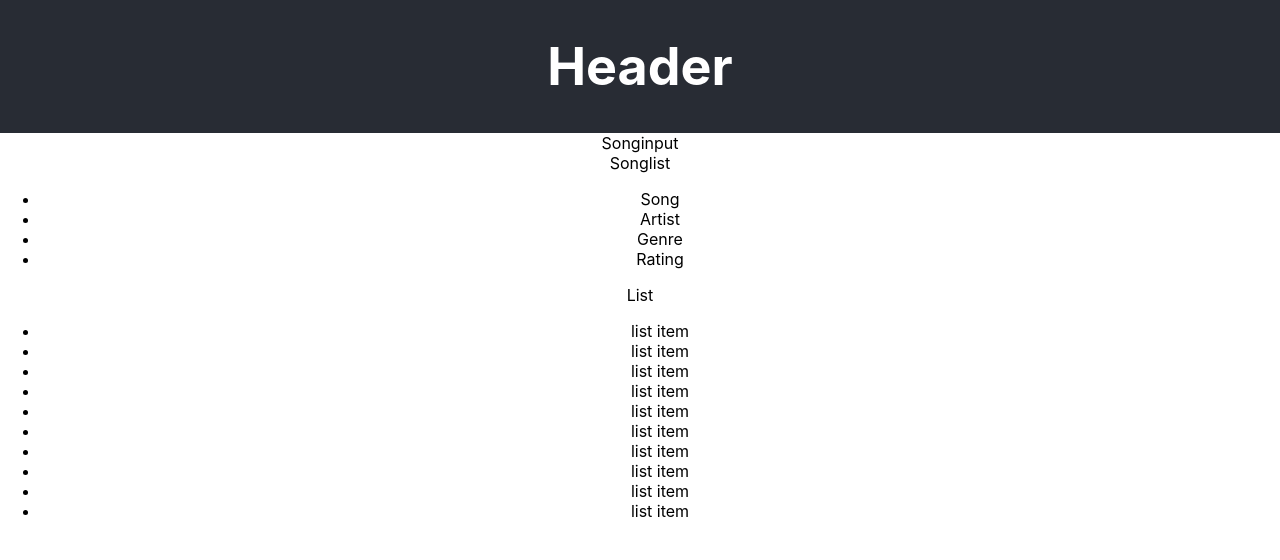
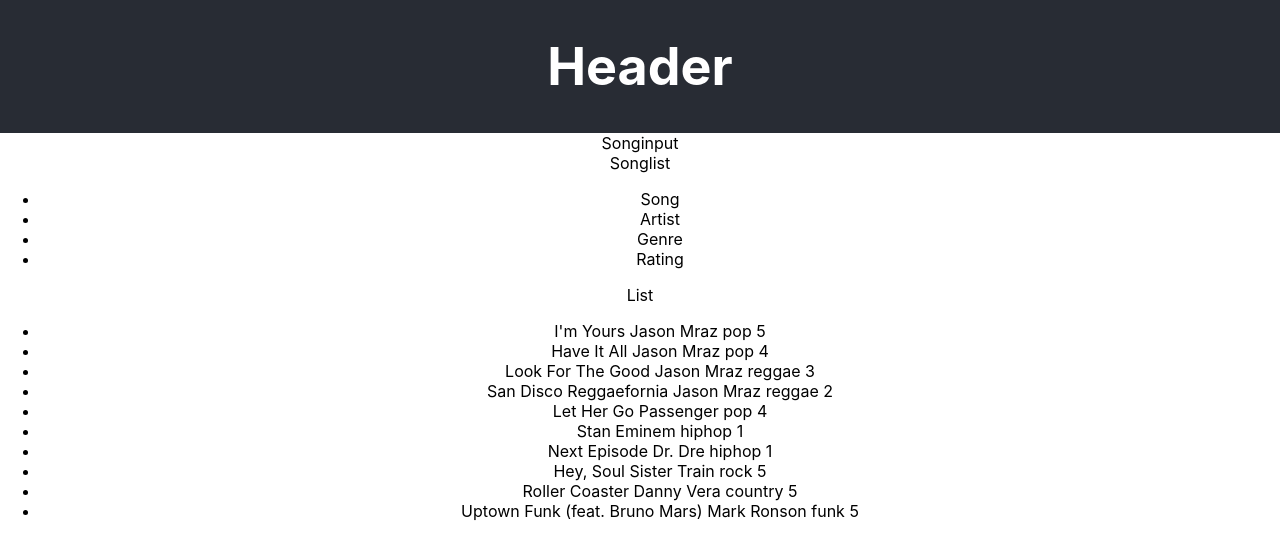
Before and after one commit to MMRijnsburger/Project-React-Lil-Playlist, a React (Create React App) app: page / in a window 1280 px wide. Shown: the top 560 px of the page. Built offline with nearby package versions, Linux system fonts and the light colour scheme.

Commit message:
add song props to list item

```diff
--- a/src/components/List/ListItem.js
+++ b/src/components/List/ListItem.js
@@ -1,8 +1,13 @@
 import React from 'react';
 
-const ListItem = () => {
+const ListItem = (props) => {
     return (
-        <li>list item</li>
+        <li>
+            <span> {props.item.title} </span>
+            <span> {props.item.artist} </span>
+            <span> {props.item.genre} </span>
+            <span> {props.item.rating} </span>
+        </li>
     )
 }
 
```
